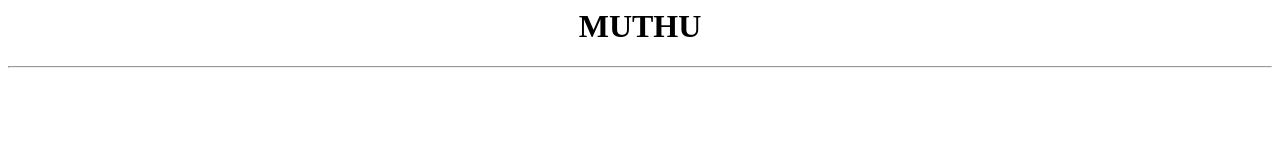
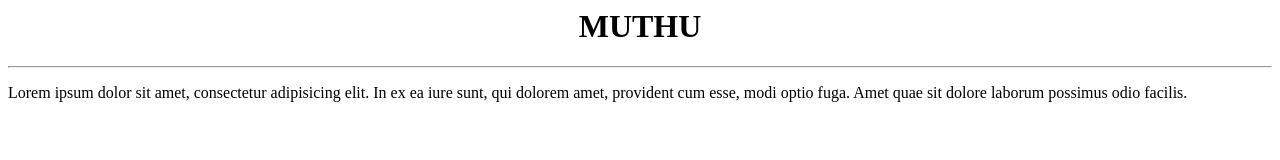
Before and after one commit to muthuworld/Webpage1, a plain HTML site: page index.html in a window 1280 px wide. Drawn offline with Linux system fonts and the light colour scheme.

Commit message:
added a paraghrap

```diff
--- a/index.html
+++ b/index.html
@@ -2,3 +2,6 @@
 <h1>MUTHU</h1>
 </center>
 <hr>
+<p>
+    Lorem ipsum dolor sit amet, consectetur adipisicing elit. In ex ea iure sunt, qui dolorem amet, provident cum esse, modi optio fuga. Amet quae sit dolore laborum possimus odio facilis.
+</p>
```
